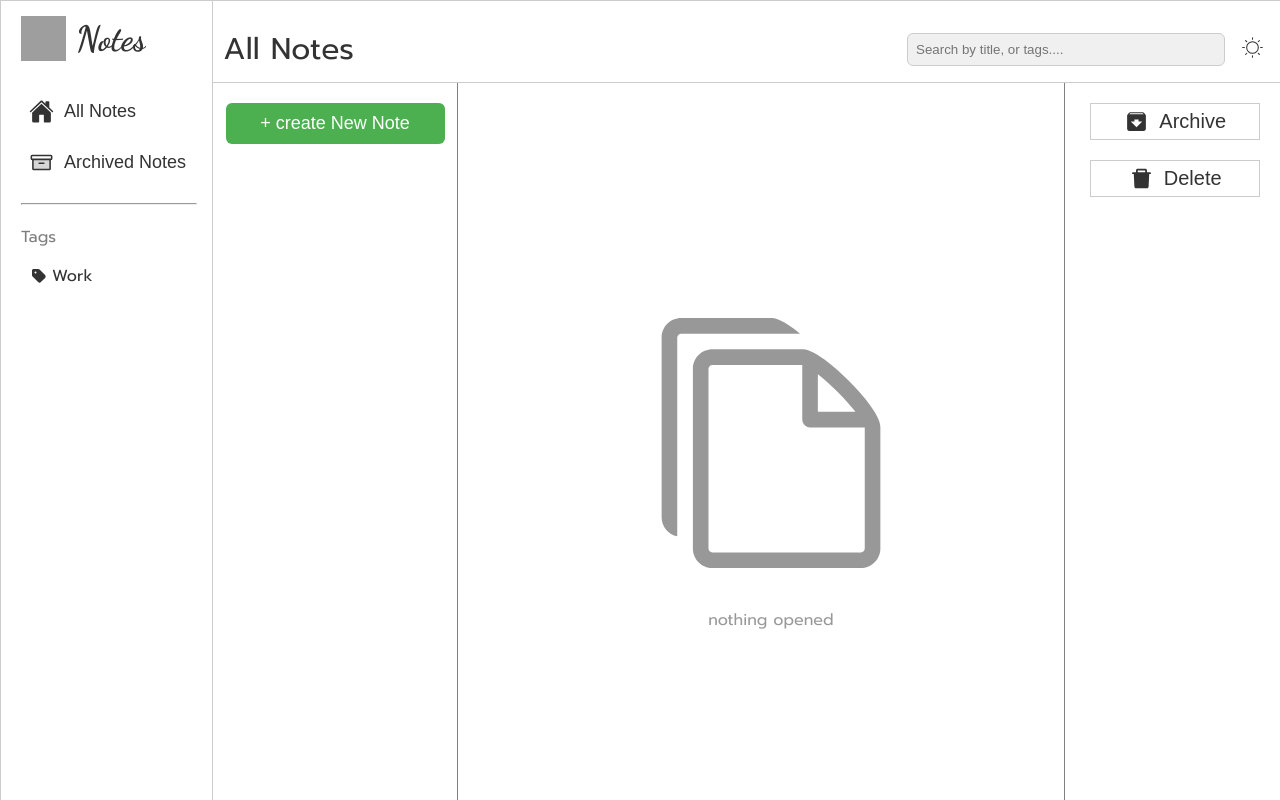
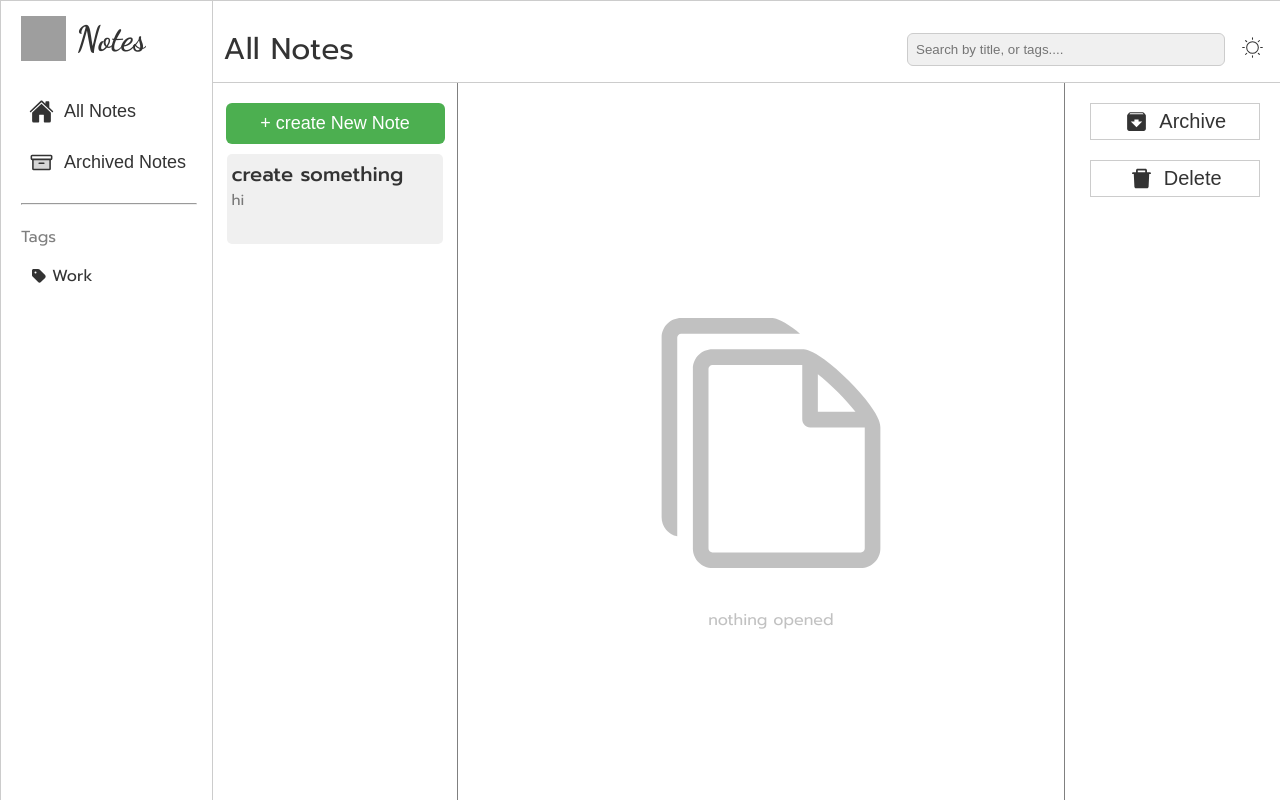
Before and after one commit to TarunK951/notes, a React (Vite) app in the folder Notes/: page / in a window 1280 px wide. Built offline with nearby package versions, Linux system fonts and the light colour scheme; grey boxes are pictures that could not be loaded.

Commit message:
all & archive notes btn

```diff
--- a/Notes/src/App.jsx
+++ b/Notes/src/App.jsx
@@ -7,17 +7,51 @@ import Header from "./components/Header";
 import NavBar from "./components/NavBar";
 
 function App() {
-  const [notes, setNotes] = useState([]);
-
   const [select, setSelect] = useState([]);
 
   const [display, setDisplay] = useState(null);
+
+  const [notes, setNotes] = useState([
+    {
+      id: 1,
+      tags: [],
+      name: "create something ",
+      place: "hi",
+      mesg: "ok",
+    },
+  ]);
+
+  const [allNotes, setAllNotes] = useState([
+    {
+      id: 1,
+      tags: [],
+      name: "all Notes",
+      place: "hi",
+      mesg: "ok",
+    },
+  ]);
+
+  const [archiveNotes, setArchiveNotes] = useState([
+    {
+      id: 1,
+      tags: [],
+      name: "archive notes",
+      place: "hi",
+      mesg: "ok",
+    },
+  ]);
 
   return (
     <>
       <div className="App">
         <div className="heading">
-          <Header />
+          <Header
+            allNotes={allNotes}
+            setAllNotes={setAllNotes}
+            archiveNotes={archiveNotes}
+            setArchiveNotes={setArchiveNotes}
+            setNotes={setNotes}
+          />
         </div>
 
         <div className="main">
@@ -25,25 +59,26 @@ function App() {
           <div className="body">
             <div className="body1">
               <Body
-                notes={notes}
-                setNotes={setNotes}
                 display={display}
                 setDisplay={setDisplay}
                 select={select}
                 setSelect={setSelect}
+                allNotes={allNotes}
+                setAllNotes={setAllNotes}
+                notes={notes}
               />
             </div>
             <div className="body2">
-              <Body2
-                note={notes}
-                setNotes={setNotes}
-                display={display}
-                select={select}
-                setSelect={setSelect}
-              />
+              <Body2 display={display} select={select} setSelect={setSelect} />
             </div>
             <div className="body3">
-              <Body3 />
+              <Body3
+                allNotes={allNotes}
+                setAllNotes={setAllNotes}
+                archive={archiveNotes}
+                setArchive={setArchiveNotes}
+                selectedNote={display}
+              />
             </div>
           </div>
         </div>
--- a/Notes/src/components/Body.jsx
+++ b/Notes/src/components/Body.jsx
@@ -2,7 +2,15 @@ import React, { useState } from "react";
 import "./body.css";
 import Input from "./input";
 
-function Body({ setDisplay, notes, setNotes, setSelect, select }) {
+function Body({
+  setDisplay,
+  notes,
+  setNotes,
+  setSelect,
+  select,
+  allNotes,
+  setAllNotes,
+}) {
   const [open, setOpen] = useState(false);
   // const [show, setShow] = useState();
 
@@ -30,6 +38,8 @@ function Body({ setDisplay, notes, setNotes, setSelect, select }) {
                 notes={notes}
                 setSelect={setSelect}
                 select={select}
+                setAllNotes={setAllNotes}
+                allNotes={allNotes}
               />
             </div>
           </div>
--- a/Notes/src/components/Body3.jsx
+++ b/Notes/src/components/Body3.jsx
@@ -4,10 +4,12 @@ import { MdArchive } from "react-icons/md";
 import "./body3.css";
 
 function Body3() {
+  const archiveNote = () => {};
+
   return (
     <div>
       <div className="body3-container">
-        <button className="body3-button">
+        <button className="body3-button" onClick={archiveNote}>
           <MdArchive size={25} />
           <p>Archive</p>
         </button>
--- a/Notes/src/components/Header.jsx
+++ b/Notes/src/components/Header.jsx
@@ -4,7 +4,13 @@ import { IoHome } from "react-icons/io5";
 import { PiArchiveDuotone } from "react-icons/pi";
 import "./head.css";
 
-function Header() {
+function Header({ archiveNotes, setNotes, allNotes }) {
+  const archived = () => {
+    setNotes(archiveNotes);
+  };
+  const allnotes = () => {
+    setNotes(allNotes);
+  };
   return (
     <div>
       <div className="header">
@@ -19,13 +25,13 @@ function Header() {
         <div className="head-content">
           <div className="head-main">
             <div>
-              <button className="containers">
+              <button className="containers" onClick={allnotes}>
                 <IoHome size={25} />
                 <p className="allNotes">All Notes</p>
               </button>
             </div>
             <div>
-              <button className="containers">
+              <button className="containers" onClick={archived}>
                 <PiArchiveDuotone size={25} />
                 <p className="allNotes">Archived Notes</p>
               </button>
--- a/Notes/src/components/Input.jsx
+++ b/Notes/src/components/Input.jsx
@@ -2,7 +2,7 @@ import React, { useState } from "react";
 import { FaTags } from "react-icons/fa6";
 import "./input.css";
 
-function Input({ setOpen, notes, setNotes }) {
+function Input({ setOpen, allNotes, setAllNotes, open }) {
   //
   const [title, setTitle] = useState("");
   const [tags, setTags] = useState([]);
@@ -11,10 +11,10 @@ function Input({ setOpen, notes, setNotes }) {
   const [activeTags, setActiveTags] = useState([]);
   //
   const add = () => {
-    setNotes([
-      ...notes,
+    setAllNotes([
+      ...allNotes,
       {
-        id: notes.length + 1,
+        id: allNotes.length + 1,
         tags: Array.isArray(tags) ? tags : [],
         name: title === "" ? "empty" : title,
         place: place === "" ? "empty" : place,
--- a/Notes/src/components/body2.css
+++ b/Notes/src/components/body2.css
@@ -1,32 +1,30 @@
 .display {
-  background-color: var(--display-background-color);
+  background-color: var(--bg-secondary);
   border-radius: 10px;
   padding: 20px;
   box-shadow: 0 6px 12px rgba(0, 0, 0, 0.08);
   font-family: "Segoe UI", Tahoma, Geneva, Verdana, sans-serif;
-  color: var(--display-text-color);
+  color: var(--text-primary);
   line-height: 1.5;
   transition: box-shadow 0.3s ease;
   display: flex;
   flex-direction: column;
-}
 
-.display:hover {
+  &:hover {
     box-shadow: 0 8px 16px rgba(0, 0, 0, 0.1);
   }
 
   .display-section {
     margin-bottom: 15px;
-}
 
-.display-section:last-child {
+    &:last-child {
       margin-bottom: 0;
     }
 
     .displayLabel {
       font-size: 0.9rem;
       font-weight: 600;
-  color: var(--display-label-color);
+      color: var(--text-secondary);
       margin-bottom: 5px;
       display: block;
     }
@@ -37,28 +35,30 @@
     .display-mesg-text {
       font-size: 0.95rem;
       padding: 8px 12px;
-  background-color: var(--display-content-background);
+      background-color: var(--bg-primary);
       border-radius: 6px;
-  color: var(--display-content-text-color);
+      color: var(--text-primary); /* Slightly darker text for content */
     }
 
     .display-tags {
       display: flex;
       flex-wrap: wrap;
       gap: 5px;
-}
 
-.display-tags span {
-  background-color: var(--display-tag-background);
+      span {
+        background-color: var(--button-secondary);
         padding: 6px 8px;
         border-radius: 4px;
-  color: var(--display-tag-text-color);
+        color: var(--button-secondary-text);
         font-size: 0.8rem;
+      }
     }
 
     .display-content-text,
     .display-mesg-text {
       white-space: pre-wrap;
+    }
+  }
 }
 
 .body2Bg {
@@ -69,9 +69,9 @@
   align-items: center;
   padding-top: 40%;
   opacity: 0.4;
-  color: var(--body2-bg-text);
+  color: var(--text-secondary);
+
+  svg {
+    fill: var(--text-secondary);
   }
-
-.body2Bg svg {
-  fill: var(--body2-bg-svg);
 }
--- a/Notes/src/index.css
+++ b/Notes/src/index.css
@@ -11,6 +11,13 @@
   --bg-light: #f9f9f9; /* Light background for enhanced light mode */
   --bg-darker: #1e1e1e; /* Even darker background */
   --bg-darker-popup: #2a2a2a; /* Darker popup background */
+
+  --bg-secondary: #f0f0f0; /* Light gray or off-white */
+  --bg-primary: #f8f8f8; /* Lighter background */
+  --text-primary: #333; /* Darker text */
+  --text-secondary: #666; /* Medium-dark gray */
+  --button-secondary: #e0e0e0; /* Subtle button background */
+  --button-secondary-text: #444; /* Button text */
 
   /* Border Colors */
   --border-primary: #ccc; /* Main border color */
@@ -62,6 +69,12 @@ body.dark-mode {
   --submit-button-background: #33aaff;
   --submit-button-text: black;
   --bg-darker-popup: var(--bg-dark);
+  --bg-secondary: #222;
+  --bg-primary: #333;
+  --text-primary: #eee;
+  --text-secondary: #ccc;
+  --button-secondary: #444;
+  --button-secondary-text: #ddd;
 }
 
 /* Enhanced Light Mode */
```
Lines whose indentation alone changed are shown as unchanged.
